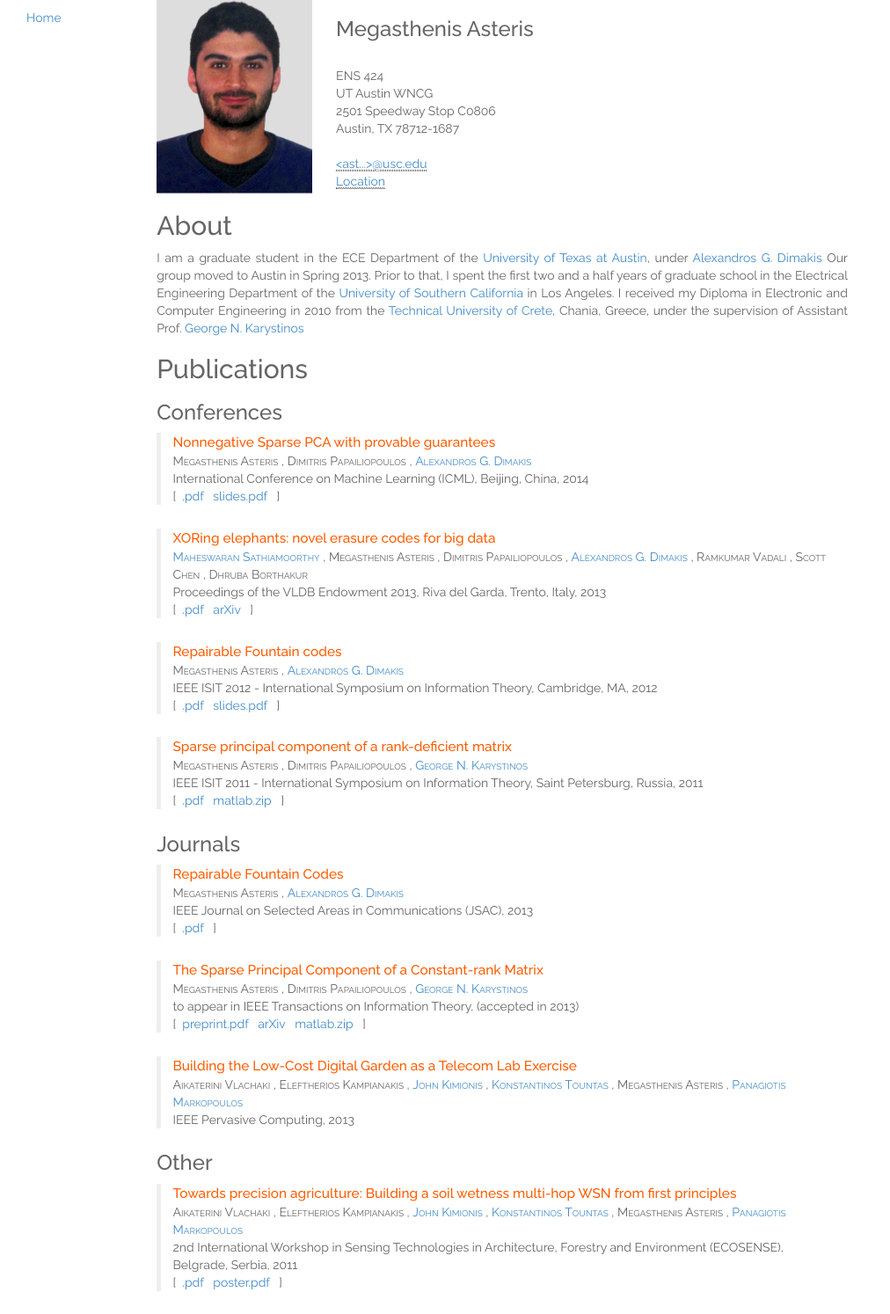
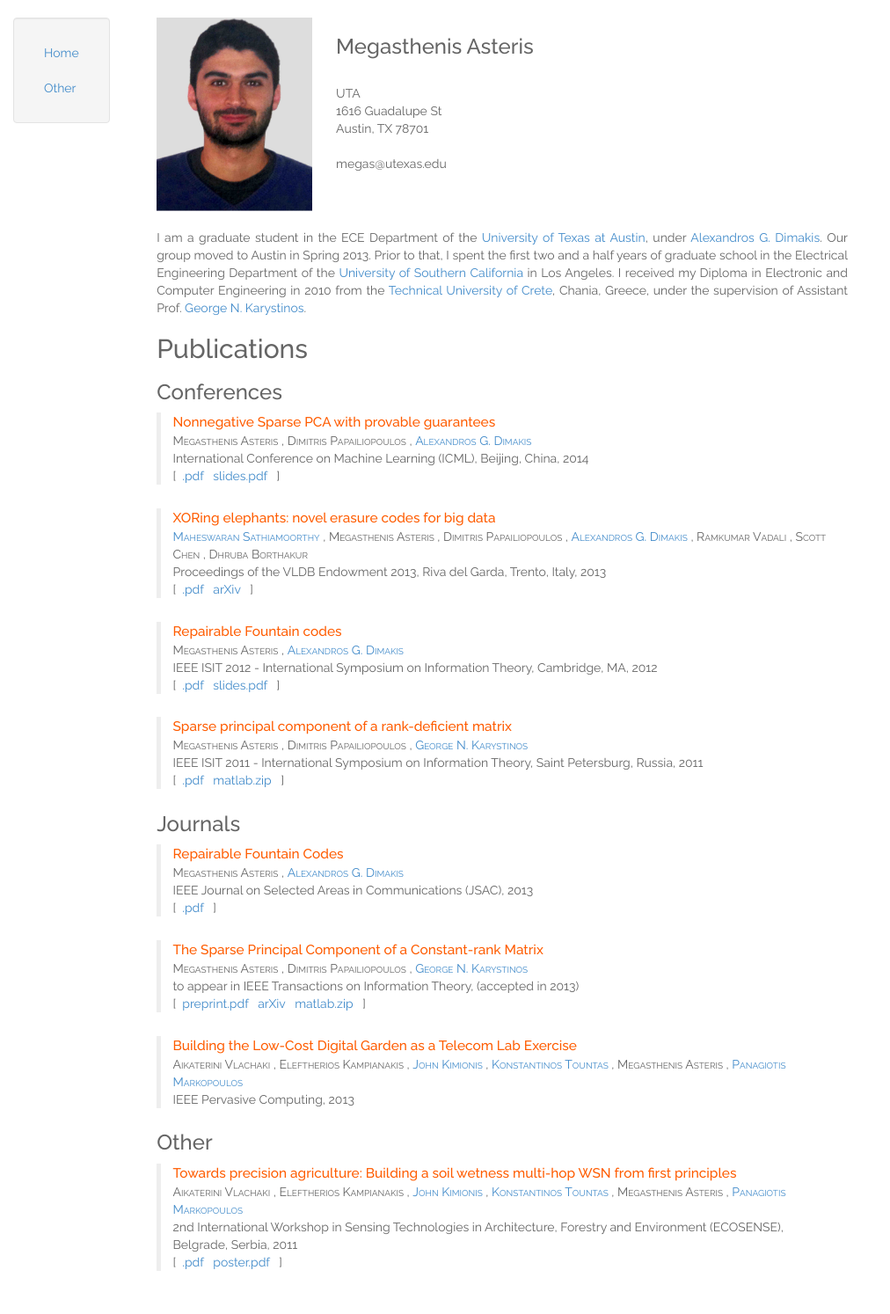
Before and after one commit to megasthenis/megasthenis.github.io, a Jekyll site: the page built from index.html, in a window 1280 px wide. Shown: the whole page at 88% size, without its empty margins (0-1012 px from the left). Built offline with Jekyll 4.4.1, drawn with Linux system fonts in a browser that asks for light colours; nearby versions of some CDN libraries; after the commit the page ends 1471 px from its top, so only the background shows below that.

Commit message:
affix menu draft

```diff
--- a/_includes/footer.html
+++ b/_includes/footer.html
@@ -1,7 +1,21 @@
 <footer class="site-footer">
+	<!-- Bootstrap core JavaScript
+	 ================================================== -->
+	<!-- jQuery (necessary for Bootstrap's JavaScript plugins) -->
+	<script src="https://ajax.googleapis.com/ajax/libs/jquery/1.11.1/jquery.min.js"></script>
+	<!-- Include all compiled plugins (below), or include individual files as needed -->
+	<script src="js/bootstrap.min.js"></script>
 
-  <div class="wrap">
-
-  </div>
-
+	<!-- Le HTML5 shim, for IE6-8 support of HTML elements -->
+	<!--[if lt IE 9]>
+	<script src="http://html5shim.googlecode.com/svn/trunk/html5.js"></script>
+	<![endif]-->
+	<script>
+		(function(i,s,o,g,r,a,m){i['GoogleAnalyticsObject']=r;i[r]=i[r]||function(){
+		(i[r].q=i[r].q||[]).push(arguments)},i[r].l=1*new Date();a=s.createElement(o),
+		m=s.getElementsByTagName(o)[0];a.async=1;a.src=g;m.parentNode.insertBefore(a,m)
+		})(window,document,'script','//www.google-analytics.com/analytics.js','ga');
+		ga('create', 'UA-40965268-1', 'utexas.edu');
+		ga('send', 'pageview');
+	</script>
 </footer>
--- a/_includes/publicationlist.html
+++ b/_includes/publicationlist.html
@@ -7,11 +7,13 @@
         {% for person in site.data.people %}
         {% if person[0] == author %}
         <li>
+            <span>
             {% if person[1].website == nil %}
             {{ person[1].name }}
             {% else %}
             <a href="{{ person[1].website }}">{{ person[1].name }}</a>
             {% endif %}
+            </span>
         </li>
         {% endif %}
         {% endfor %}
--- a/_includes/sidebar.html
+++ b/_includes/sidebar.html
@@ -1,11 +1,6 @@
-<ul class="nav nav-stacked" id="sidebar">
-    {% if page.url == node.url %}
-    <li class="active">
-        <a href="" class="active">Home</a>
-    <li>
-    {% else %}
-    <li>
-        <a href="">Home</a>
-    </li>
-    {% endif %}
-</ul>
+<div class="well sidebar-nav affix" id="sidebar">
+	<ul class="nav nav-list">
+	  <li><a href="#">Home</a></li>
+	  <li><a href="#">Other</a></li>
+	</ul>
+</div>
--- a/css/bootstrap-custom.css
+++ b/css/bootstrap-custom.css
@@ -4,3 +4,13 @@
   margin-left: auto;
   max-width: 979px; /* or 950px */
 }
+
+@media(max-width:991px){ /*991px is the min dim of medium devices. */
+   .affix {
+     position: static;
+    }
+}
+
+#sidebar {
+	margin-top: 20px;
+}
--- a/index.html
+++ b/index.html
@@ -1,22 +1,6 @@
 ---
 layout: default
 ---
-
-<div class="home">
-
-    <!--
-  <ul class="posts">
-    {% for post in site.posts %}
-      <li>
-        <span class="post-date">{{ post.date | date: "%b %-d, %Y" }}</span>
-        <a class="post-link" href="{{ post.url | prepend: site.baseurl }}">{{ post.title }}</a>
-      </li>
-    {% endfor %}
-  </ul>
-
-  <p class="rss-subscribe">subscribe <a href="{{ "/feed.xml" | prepend: site.baseurl }}">via RSS</a></p>
- -->
-</div>
 
 <!-- Begin Body -->
 <div class="container">
@@ -31,6 +15,7 @@ layout: default
 
             <!-- Top row -->
             <div class="row">
+              <h2></h2>
               <div class="col-md-3">
                 <img src="images/bio-photo.jpg" height="220" alt="(There should be some kind of picture here...)" title="pic by Natasha!" />
               </div>
@@ -38,29 +23,24 @@ layout: default
               <div class="col-md-4">
                   <h3>Megasthenis Asteris</h3>
                   <br />
-                  ENS 424<br />
-                  UT Austin WNCG<br />
-                  2501 Speedway Stop C0806<br />
-                  Austin, TX 78712-1687<br />
+                  UTA<br />
+                  1616 Guadalupe St<br />
+                  Austin, TX 78701<br />
                   <br />
-                  <abbr title="e-mail">
-                      <a mailto="">&lt;ast...&gt;@usc.edu</a>
-                  </abbr><br />
-                  <abbr title="Google Maps Exact Location"><a href="https://maps.google.com/maps?q=The+University+of+Texas+Department+Of+Electrical+and+Computer+Engineering++++++2501+Speedway,+Austin,+TX&hl=en&sll=30.311838,-97.716866&sspn=0.203322,0.20771&hq=The+University+of+Texas+Department+Of+Electrical+and+Computer+Engineering++++++2501+Speedway,+Austin,+TX&t=m&z=14" target="_blank">Location</a>
-                  </abbr>
+                  <span>megas</span>@utexas.edu
               </div>
             </div>
 
             <!-- About row -->
             <div class="row">
                 <div class="col-md-12">
-                    <h2>About</h2>
+                    <h2></h2>
                     I am a graduate student in the ECE Department of the <a href="https://www.utexas.edu/">University of Texas at Austin</a>, under
-                    <a href="{{ site.data.people.dimakis.website }}">{{ site.data.people.dimakis.name }}</a>
+                    <a href="{{ site.data.people.dimakis.website }}">{{ site.data.people.dimakis.name }}</a>.
                     Our group moved to Austin in Spring 2013.
                     Prior to that, I spent the first two and a half years of graduate school in the Electrical Engineering Department of the <a href="http://www.usc.edu">University of Southern California</a> in Los Angeles.
                     I received my Diploma in Electronic and Computer Engineering in 2010 from the <a href="http://www.tuc.en"> Technical University of Crete</a>, Chania, Greece, under the supervision of Assistant Prof.
-                    <a href="{{ site.data.people.karystinos.website }}">{{ site.data.people.karystinos.name }}</a>
+                    <a href="{{ site.data.people.karystinos.website }}">{{ site.data.people.karystinos.name }}</a>.
                 </div>
             </div>
 
```
Also changed, not shown: other parts of index.html (+0 -7 lines).
